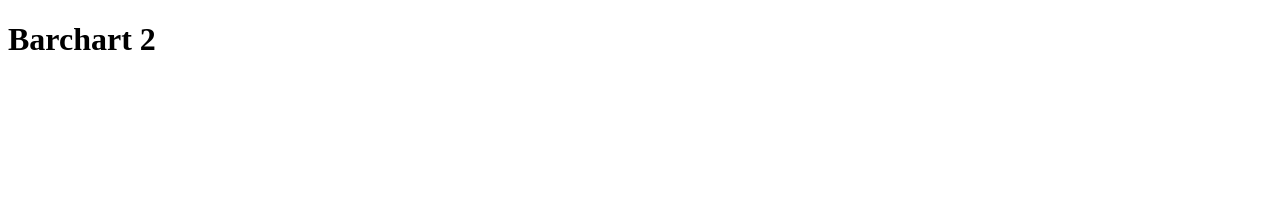
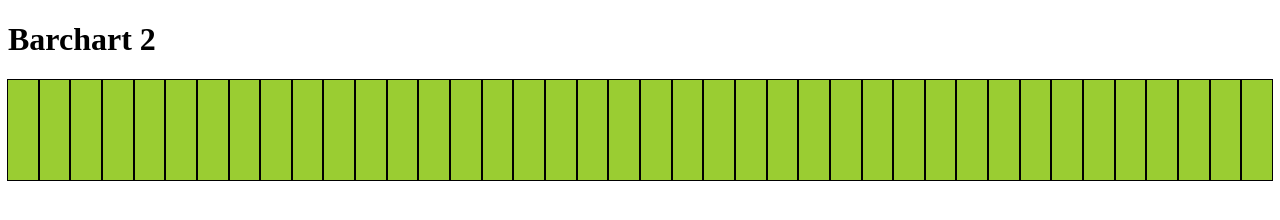
Before and after one commit to NikolajChristianMoeller/barchart-2, a plain HTML site: page index.html in a window 1280 px wide. Drawn offline with Linux system fonts and the light colour scheme.

Commit message:
tilføjet 40 søjler i html og css

```diff
--- a/index.html
+++ b/index.html
@@ -10,7 +10,49 @@
 </head>
 <body>
     <h1>Barchart 2</h1>
+    <div id="barchart">
+        <div class="bar"></div>
+        <div class="bar"></div>
+        <div class="bar"></div>
+        <div class="bar"></div>
+        <div class="bar"></div>
+        <div class="bar"></div>
+        <div class="bar"></div>
+        <div class="bar"></div>
+        <div class="bar"></div>
+        <div class="bar"></div>
+        <div class="bar"></div>
+        <div class="bar"></div>
+        <div class="bar"></div>
+        <div class="bar"></div>
+        <div class="bar"></div>
+        <div class="bar"></div>
+        <div class="bar"></div>
+        <div class="bar"></div>
+        <div class="bar"></div>
+        <div class="bar"></div>
+        <div class="bar"></div>
+        <div class="bar"></div>
+        <div class="bar"></div>
+        <div class="bar"></div>
+        <div class="bar"></div>
+        <div class="bar"></div>
+        <div class="bar"></div>
+        <div class="bar"></div>
+        <div class="bar"></div>
+        <div class="bar"></div>
+        <div class="bar"></div>
+        <div class="bar"></div>
+        <div class="bar"></div>
+        <div class="bar"></div>
+        <div class="bar"></div>
+        <div class="bar"></div>
+        <div class="bar"></div>
+        <div class="bar"></div>
+        <div class="bar"></div>
+        <div class="bar"></div>
 
+    </div>
     <script src="app.js"></script>
 </body>
 </html>
--- a/style.css
+++ b/style.css
@@ -0,0 +1,12 @@
+#barchart {
+display: grid;
+grid-template-columns: repeat(40, 1fr);
+gap: 2px
+}
+
+.bar {
+background-color: yellowgreen;
+outline: 1px solid black;
+
+height: 100px;
+}
```
